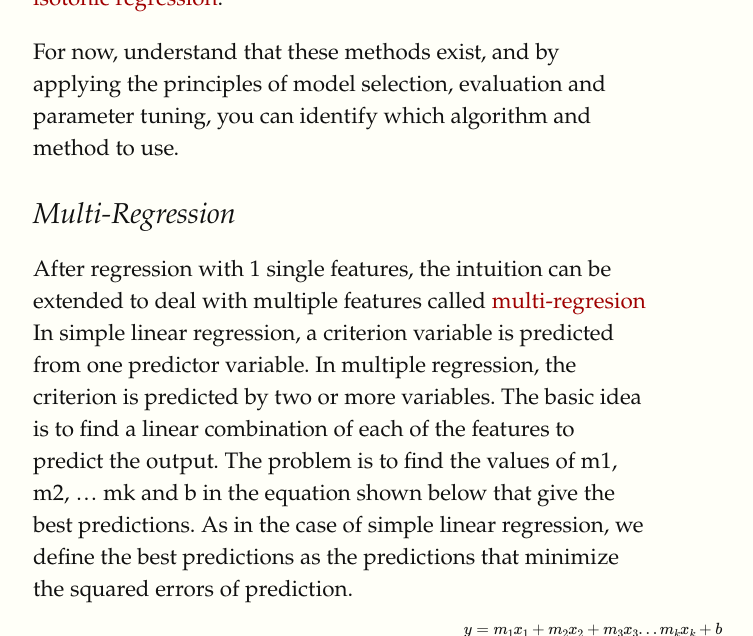
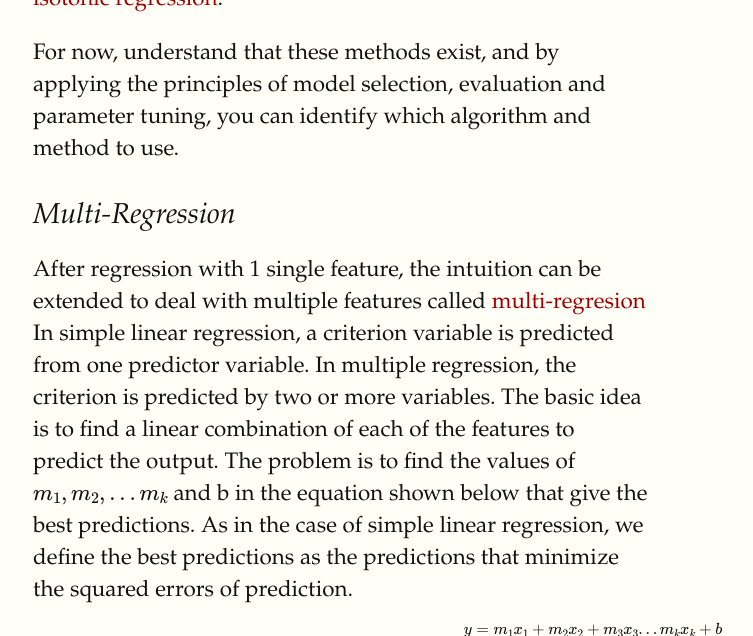
Before and after one commit to datascienceguide/datascienceguide.github.io, a Jekyll site: the page built from _posts/prediction/2016-12-09-regression.md, in a window 1280 px wide and 900 px high, scrolled down 8654 px, cut to the strip 0-636 px from the top of the window. Shown: the whole strip, without its empty margins (127-880 px from the left). Built offline with Jekyll 4.4.1, drawn with Linux system fonts in a browser that asks for light colours; formulas are drawn with MathJax 3.

Commit message:
small changes to regression notes

```diff
--- a/_posts/prediction/2016-12-09-regression.md
+++ b/_posts/prediction/2016-12-09-regression.md
@@ -226,7 +226,7 @@ For now, understand that these methods exist, and by applying the principles of
 
 ### Multi-Regression
 
-After regression with 1 single features, the intuition can be extended to deal with multiple features called [multi-regresion](http://onlinestatbook.com/2/regression/multiple_regression.html) In simple linear regression, a criterion variable is predicted from one predictor variable. In multiple regression, the criterion is predicted by two or more variables. The basic idea is to find a linear combination of each of the features to predict the output.  The problem is to find the values of m1, m2, ... mk and b in the equation shown below that give the best predictions. As in the case of simple linear regression, we define the best predictions as the predictions that minimize the squared errors of prediction.
+After regression with 1 single feature, the intuition can be extended to deal with multiple features called [multi-regresion](http://onlinestatbook.com/2/regression/multiple_regression.html) In simple linear regression, a criterion variable is predicted from one predictor variable. In multiple regression, the criterion is predicted by two or more variables. The basic idea is to find a linear combination of each of the features to predict the output.  The problem is to find the values of $$m_1, m_2, ... m_k$$ and b in the equation shown below that give the best predictions. As in the case of simple linear regression, we define the best predictions as the predictions that minimize the squared errors of prediction.
 
 $$y = m_1 x_1 + m_2 x_2 + m_3 x_3 ... m_k x_k + b $$
 
```
